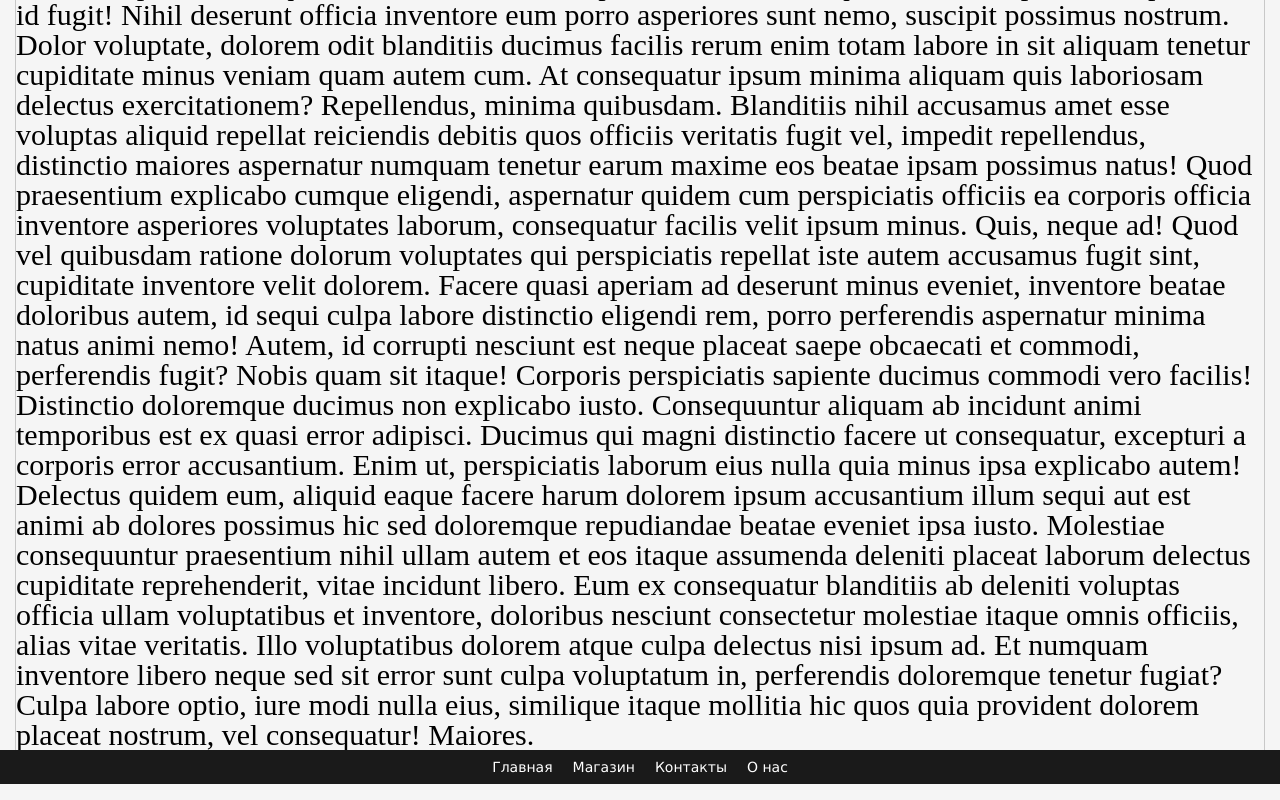
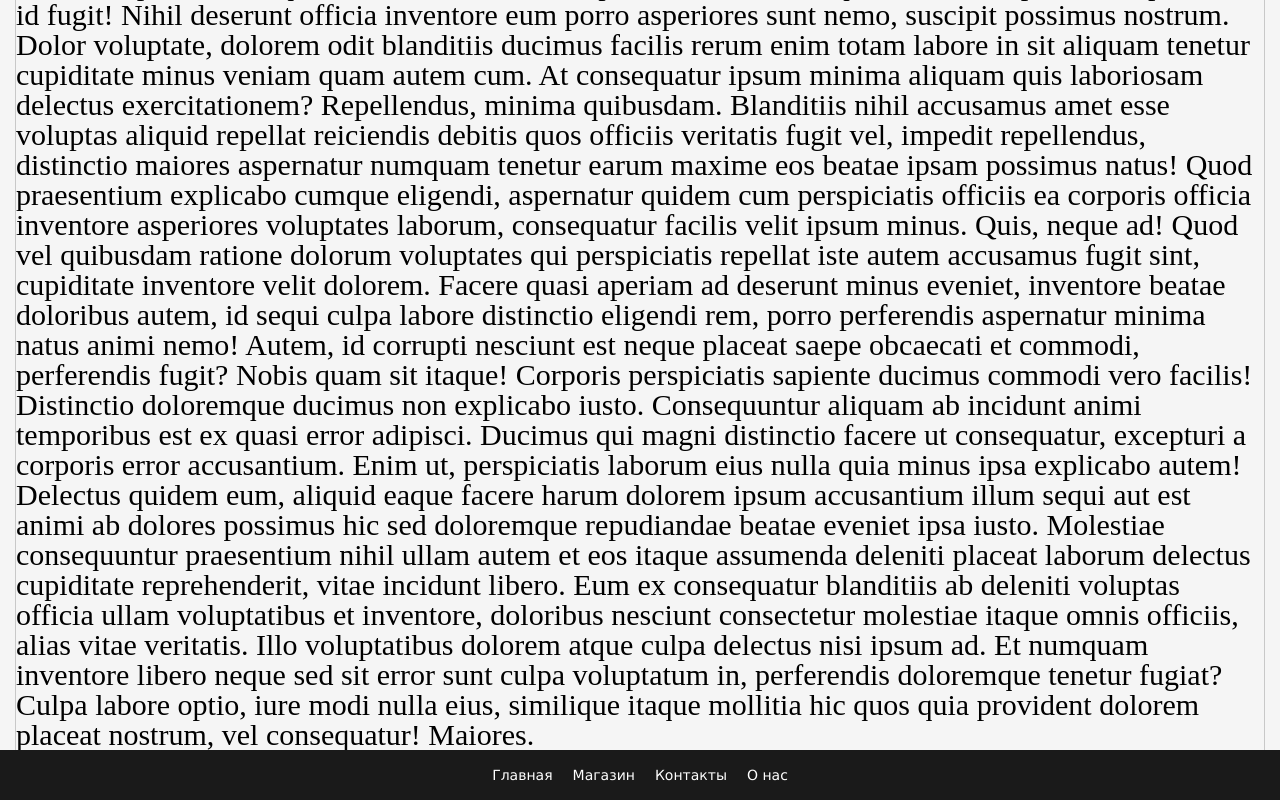
Before and after one commit to olegpl1993/marker-shop, a Next.js app: page / in a window 1280 px wide. Shown: the part 1685-2485 px from the top of the page. Built offline with nearby package versions, Linux system fonts and the light colour scheme.

Commit message:
feat: fixet height heder footer

```diff
--- a/src/app/global.scss
+++ b/src/app/global.scss
@@ -74,7 +74,7 @@ h6 {
   font-weight: inherit;
 }
 
-body {
+.body {
   background-color: rgb(245, 245, 245);
   display: flex;
   flex-direction: column;
@@ -86,14 +86,18 @@ body {
   flex-direction: column;
 }
 
-.headerRow,
+.headerRow {
+  background-color: rgb(26, 26, 26);
+}
+
 .footerRow {
   background-color: rgb(26, 26, 26);
 }
 
-main {
+.main {
   border-left: 1px solid rgb(200, 200, 200);
   border-right: 1px solid rgb(200, 200, 200);
+  min-height: calc(100vh - 120px);
 }
 
 .container {
--- a/src/app/layout.tsx
+++ b/src/app/layout.tsx
@@ -17,7 +17,7 @@ export default function RootLayout({
   return (
     <Providers>
       <html lang="en">
-        <body>
+        <body className="body">
           <div className="wrapper">
             <div className="headerRow">
               <div className="container">
@@ -25,7 +25,7 @@ export default function RootLayout({
               </div>
             </div>
             <div className="container">
-              <main>{children}</main>
+              <main className="main">{children}</main>
             </div>
           </div>
           <div className="footerRow">
--- a/src/components/Footer/Footer.scss
+++ b/src/components/Footer/Footer.scss
@@ -2,7 +2,7 @@ footer {
   display: flex;
   align-items: center;
   justify-content: center;
-  padding: 10px;
+  height: 50px;
 }
 
 .menu {
--- a/src/components/Header/Header.scss
+++ b/src/components/Header/Header.scss
@@ -2,7 +2,6 @@
   display: flex;
   align-items: center;
   justify-content: space-between;
-  padding: 10px;
   height: 70px;
 }
 
```
